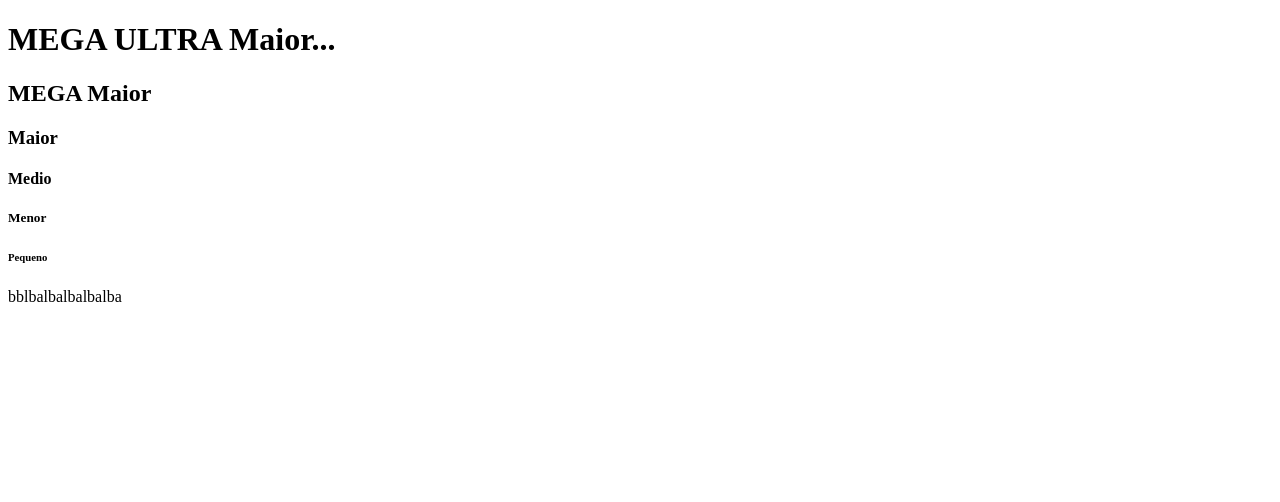
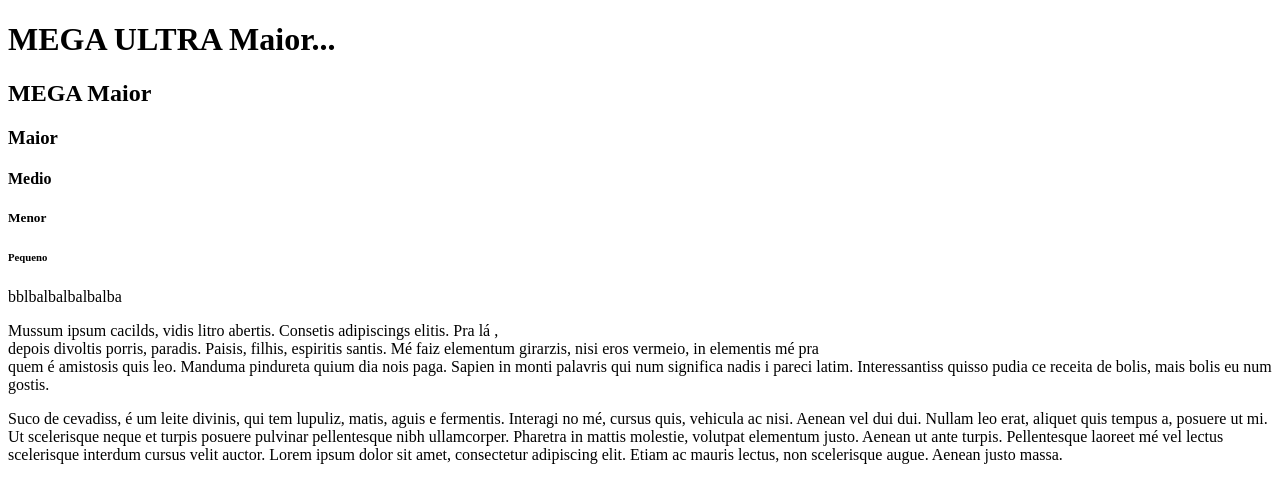
Before and after one commit to gitarno/padroesWEB, a plain HTML site: page index.html in a window 1280 px wide. Drawn offline with Linux system fonts and the light colour scheme.

Commit message:
<p> <br>

```diff
--- a/index.html
+++ b/index.html
@@ -14,9 +14,14 @@
         <h3> Maior </h3>
         <h4> Medio </h4>
         <h5> Menor </h5>
-        <h6> Pequeno </h6>
+    <h6> Pequeno </h6>
 
 		<p> bblbalbalbalbalba </p>
+
+
+		<p>Mussum ipsum cacilds, vidis litro abertis. Consetis adipiscings elitis. Pra lá , <br />depois divoltis porris, paradis. Paisis, filhis, espiritis santis. Mé faiz elementum girarzis, nisi eros vermeio, in elementis mé pra<br> quem é amistosis quis leo. Manduma pindureta quium dia nois paga. Sapien in monti palavris qui num significa nadis i pareci latim. Interessantiss quisso pudia ce receita de bolis, mais bolis eu num gostis.</p>
+
+		<p>Suco de cevadiss, é um leite divinis, qui tem lupuliz, matis, aguis e fermentis. Interagi no mé, cursus quis, vehicula ac nisi. Aenean vel dui dui. Nullam leo erat, aliquet quis tempus a, posuere ut mi. Ut scelerisque neque et turpis posuere pulvinar pellentesque nibh ullamcorper. Pharetra in mattis molestie, volutpat elementum justo. Aenean ut ante turpis. Pellentesque laoreet mé vel lectus scelerisque interdum cursus velit auctor. Lorem ipsum dolor sit amet, consectetur adipiscing elit. Etiam ac mauris lectus, non scelerisque augue. Aenean justo massa.</p>
 
         <!--
         	Solicitei atividade em aula...
```
